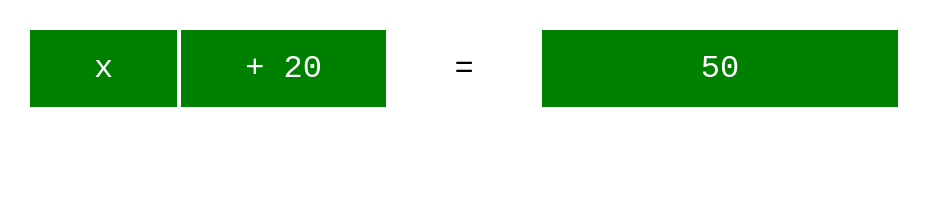
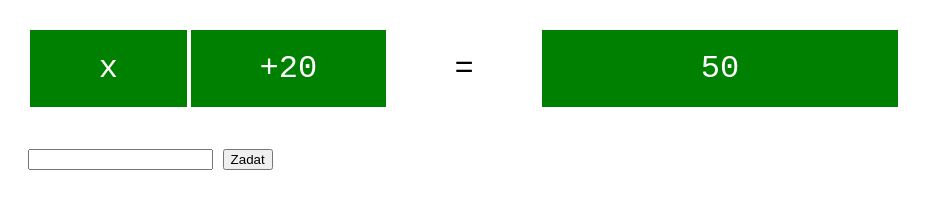
Before and after one commit to ondravondra/ondravondra.github.io, a plain HTML site: page rovnice/index.html in a window 1280 px wide. Shown: the whole page, without its empty margins (0-933 px from the left). Drawn offline with Linux system fonts and the light colour scheme.

Commit message:
added editor

```diff
--- a/rovnice/index.css
+++ b/rovnice/index.css
@@ -68,3 +68,7 @@ body {
 .droptarget.right .positive:before{
   content: "-";
 }
+
+.editor {
+  border: 20px solid white;
+}
--- a/rovnice/index.html
+++ b/rovnice/index.html
@@ -9,20 +9,15 @@
   <div class="container">
     <div class="droptarget left">
       <div class="zero">0</div>
-      <div id="first" class="draggable positive" draggable="true">
-        x
-      </div>
-      <div id="second" class="draggable positive" draggable="true">
-        20
-      </div>
     </div>
     <div class="equality"><div class="equals">=</div></div>
     <div class="droptarget right">
       <div class="zero">0</div>
-      <div id="third" class="draggable negative" draggable="true">
-        50
-      </div>
     </div>
+  </div>
+  <div class="editor">
+    <input type="text" id="equation" />
+    <button id="enter">Zadat</button>
   </div>
   <script src="https://unpkg.com/drag-drop-touch@1.3.1/DragDropTouch.js"></script>
   <script src="index.js"></script>
--- a/rovnice/index.js
+++ b/rovnice/index.js
@@ -1,19 +1,3 @@
-document.querySelectorAll('.draggable').forEach(item => {
-  item.addEventListener('dragstart', event => {
-    document.querySelectorAll('.draggable').forEach(di => {
-      if (di !== item) {
-        di.style.pointerEvents = 'none';
-      }
-    });
-    event.dataTransfer.setData('text/plain', item.id);
-  });
-  item.addEventListener('dragend', event => {
-    document.querySelectorAll('.draggable').forEach(di => {
-      di.style.pointerEvents = 'auto';
-    });
-  });
-});
-
 document.querySelectorAll('.droptarget').forEach(item => {
   item.addEventListener('dragover', event => {
     event.preventDefault();
@@ -31,3 +15,55 @@ document.querySelectorAll('.droptarget').forEach(item => {
     item.appendChild(elem);
   });
 });
+
+const createDraggableElement = (id) => {
+  const el = document.createElement('div');
+  el.id = id;
+  el.classList.add('draggable');
+  el.setAttribute('draggable', 'true');
+  el.addEventListener('dragstart', event => {
+    document.querySelectorAll('.draggable').forEach(di => {
+      if (di !== el) {
+        di.style.pointerEvents = 'none';
+      }
+    });
+    event.dataTransfer.setData('text/plain', el.id);
+  });
+  el.addEventListener('dragend', event => {
+    document.querySelectorAll('.draggable').forEach(di => {
+      di.style.pointerEvents = 'auto';
+    });
+  });
+  return el;
+};
+
+const setEquation = (equation) => {
+  const parseSide = (side, left) => {
+
+    const rx = /(?:[\+\-]\s*)?[0-9a-z]+/g;
+    const parts = side.match(rx);
+
+    const parent = document.querySelector('.droptarget.' + (left ? 'left' : 'right'));
+
+    parent.querySelectorAll('.draggable').forEach(dr => dr.remove());
+
+    parts.forEach((p, i) => {
+      const el = createDraggableElement((left ? 'left' : 'right') + i);
+      el.classList.add(((p.startsWith('-')+left) % 2) == 0 ? 'negative' : 'positive');
+      el.textContent = p.replace(/[\+\-]/g, '');
+      parent.appendChild(el);
+    });
+  };
+
+  const sides = equation.replace(/\s/g, '').split('=');
+  parseSide(sides[0], true);
+  parseSide(sides[1], false);
+};
+
+document.querySelectorAll('#enter').forEach(item => {
+  item.addEventListener('click', event => {
+    setEquation(document.getElementById('equation').value);
+  });
+});
+
+setEquation('x+20=50');
```
